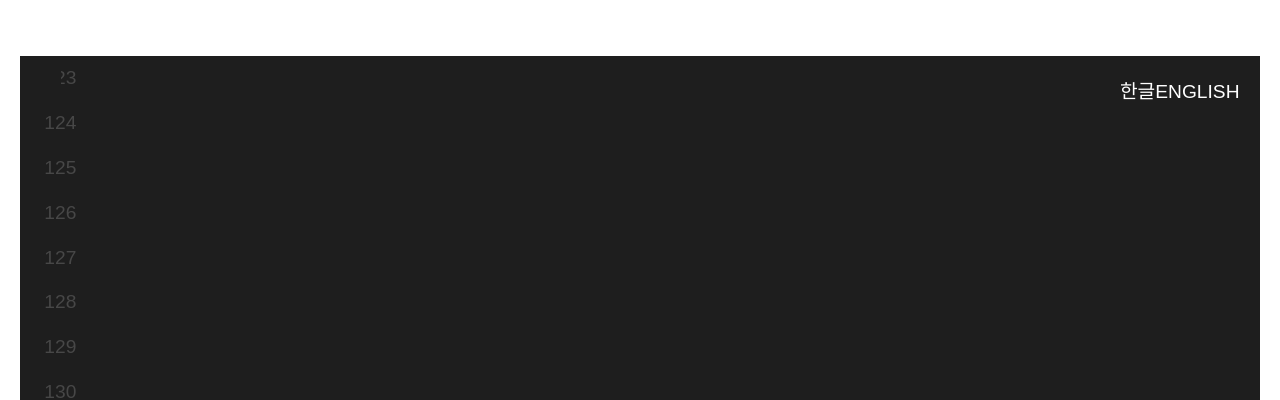
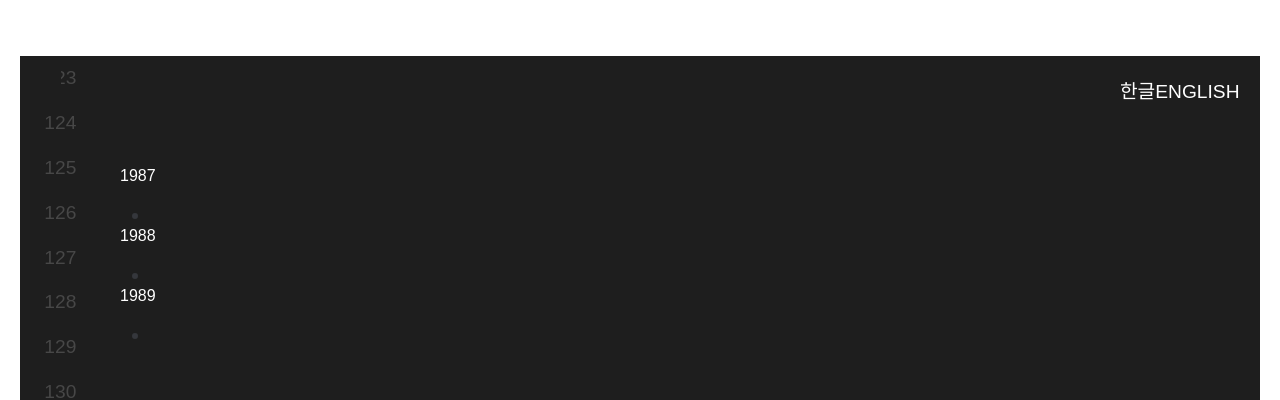
Before and after one commit to gdev219/gdev-profile, a Nuxt app: page /About/History in a window 1280 px wide. Shown: the top 400 px of the page. Built offline with nearby package versions, Linux system fonts and the light colour scheme.

Commit message:
automated menu by routing table

```diff
--- /dev/null
+++ b/components/Logo/SnapLogo.vue
@@ -0,0 +1,56 @@
+<template>
+    <nuxt-link tag="section" to="/" class="snap-logo">
+        <div>
+            <p><span class="p1">Gdev219s' </span> <span class="p2">Private Archive</span></p>
+        </div>
+    </nuxt-link>
+</template>
+
+<style lang="scss" scoped>
+$background-color: #1e1e1e;
+p {
+  padding: 0;
+  margin: 0;
+}
+.snap-logo {
+  overflow: hidden;
+  width : 100%;
+  display: table;
+  font-weight: 600;
+  div {
+    display: table-cell;
+    vertical-align: middle;
+    &:hover{
+        cursor: pointer;
+    }
+  }
+}
+@media screen and (min-width: 1500px) {
+  .snap-logo {
+    height: 100px;
+    div {
+      padding: 15px;
+      .p1 {
+        font-size: 33px;
+      }
+      .p2 {
+        font-size: 13.5px;
+      }
+    }
+  }
+}
+@media screen and (max-width: 1500px) {
+  .snap-logo {
+    height: 6.66vw;
+    div {
+      padding: 1vw;
+      .p1 {
+        font-size: 2.2vw;
+      }
+      .p2 {
+        font-size: .9vw;
+      }
+    }
+  }
+}
+</style>
--- a/components/Menu/SnapMenu.vue
+++ b/components/Menu/SnapMenu.vue
@@ -1,10 +1,9 @@
 <template>
-
     <ul class="snap-menu">
         <!-- get menu info.. ajax -->
         <li v-for="route in routes" :key="route.name">
             <p class="parent-list" v-on:click="route.flag = !route.flag">
-                <i class="fas fa-caret-down rotate" v-bind:class="{down: !route.flag}"></i><span>{{route.name}}</span>
+                <i class="fas fa-caret-down rotate" v-bind:class="{down: !route.flag}"></i><span>{{route.name.toUpperCase()}}</span>
             </p>
             <ul class="child-list" v-if="route.flag">
                 <nuxt-link tag="li" v-for="childrenRoute in route.children" :key="childrenRoute.name" :to="childrenRoute.path">
@@ -81,7 +80,6 @@ p {
 }
 .snap-menu {
   background-color: #383838;
-  font-size: 1.2vw;
   .parent-list {
     color: #c7cccc;
     font-weight: normal;
@@ -96,6 +94,7 @@ p {
 }
 @media screen and (min-width: 1500px) {
   .snap-menu {
+    font-size: 18px;
     .parent-list {
       padding: 15px;
       span{
@@ -112,6 +111,7 @@ p {
 }
 @media screen and (max-width: 1500px) {
   .snap-menu {
+    font-size: 1.2vw;
     .parent-list {
       padding: 1vw;
       span{
--- a/layouts/default.vue
+++ b/layouts/default.vue
@@ -6,7 +6,7 @@
         <li v-for="n in 20" :key="n">{{n+122}}</li>
       </ul>
       <section class="snap-section" v-bind:class="{open: flagMenu}">
-        <div class="snap-header"></div>
+        <SnapLogo></SnapLogo>
         <SnapMenu v-if="flagMenu"></SnapMenu>
       </section>
       <section class="main-section">
@@ -30,9 +30,11 @@
 
 <script>
 import SnapMenu from "@/components/Menu/SnapMenu";
+import SnapLogo from "@/components/Logo/SnapLogo";
 export default {
   components:{
-    SnapMenu
+    SnapMenu,
+    SnapLogo
   },
   data() {
     return {
@@ -71,6 +73,9 @@ body {
   font-family: "Ubuntu", "Nanum Gothic", sans-serif;
   margin: 0;
   height: 100%;
+}
+p {
+  padding : 0;
 }
 ul {
   padding: 0;
@@ -143,9 +148,6 @@ $background-color: #1e1e1e;
       -o-transition: 300ms ease all;
       transition: 300ms ease all;
       margin-left: -20%;
-      .snap-header {
-        background-color: $background-color;
-      }
     }
     .open {
       margin-left: 0;
@@ -203,9 +205,6 @@ $background-color: #1e1e1e;
     font-size: 18px;
   }
   .snap-section {
-    .snap-header {
-      height: 100px;
-    }
   }
   .main-section {
     .main-header{
@@ -237,9 +236,6 @@ $background-color: #1e1e1e;
     font-size: 1.5vw;
   }
   .snap-section {
-    .snap-header {
-      height: 6.66vw;
-    }
   }
   .main-section {
     .main-header{
--- a/pages/About/History/index.vue
+++ b/pages/About/History/index.vue
@@ -0,0 +1,55 @@
+<template>
+<section>
+    <ol>
+        <li>
+            <span>1987</span>
+        </li>
+        <li>
+            <span>1988</span>
+        </li>
+        <li>
+            <span>1989</span>
+        </li>
+    </ol>
+</section>
+</template>
+<script>
+export default {
+
+}
+</script>
+<style lang="scss" scoped>
+    ol{
+        list-style: none;
+        padding-left : 100px;
+        li{
+            position: relative;
+            bottom: -10px;
+            height: 60px;
+            width: 30px;
+            cursor: default;
+            z-index: 1;
+            span{
+
+            }
+            &:before{
+                position: absolute;
+                bottom: 8px;
+                left: 50%;
+                margin-left: -3px;
+                width: 6px;
+                height: 6px;
+                -webkit-border-radius: 50%;
+                -moz-border-radius: 50%;
+                border-radius: 50%;
+                background: #35373c;
+                content: "";
+                -webkit-transition: all .3s;
+                -moz-transition: all .3s;
+                -o-transition: all .3s;
+                -ms-transition: all .3s;
+                transition: all .3s;
+            }
+        }
+    }
+</style>
--- a/pages/About/Summary/index.vue
+++ b/pages/About/Summary/index.vue
@@ -0,0 +1,11 @@
+<template>
+    <section></section>
+</template>
+<script>
+export default {
+
+}
+</script>
+<style lang="scss" scoped>
+
+</style>
--- a/pages/Work/Experience/index.vue
+++ b/pages/Work/Experience/index.vue
@@ -0,0 +1,11 @@
+<template>
+    <section></section>
+</template>
+<script>
+export default {
+
+}
+</script>
+<style lang="scss" scoped>
+
+</style>
--- a/pages/Work/Portfolio/index.vue
+++ b/pages/Work/Portfolio/index.vue
@@ -0,0 +1,11 @@
+<template>
+    <section></section>
+</template>
+<script>
+export default {
+
+}
+</script>
+<style lang="scss" scoped>
+
+</style>
--- a/pages/Work/index.vue
+++ b/pages/Work/index.vue
@@ -0,0 +1,11 @@
+<template>
+    <section></section>
+</template>
+<script>
+export default {
+
+}
+</script>
+<style lang="scss" scoped>
+
+</style>
--- a/pages/about/index.vue
+++ b/pages/about/index.vue
@@ -1,5 +1,11 @@
 <template>
-    <section>
-        asd
-    </section>
+    <section></section>
 </template>
+<script>
+export default {
+
+}
+</script>
+<style lang="scss" scoped>
+
+</style>
```
